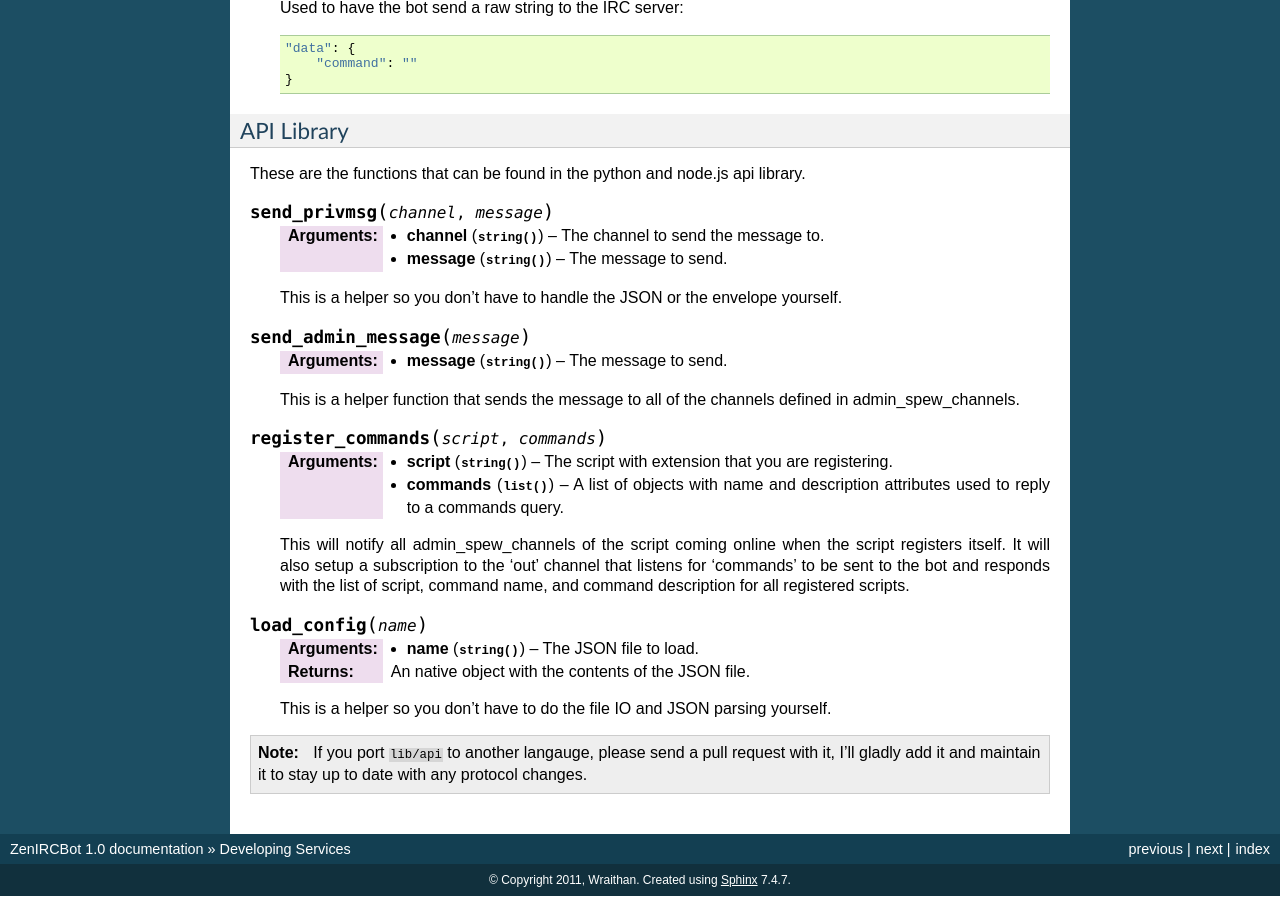
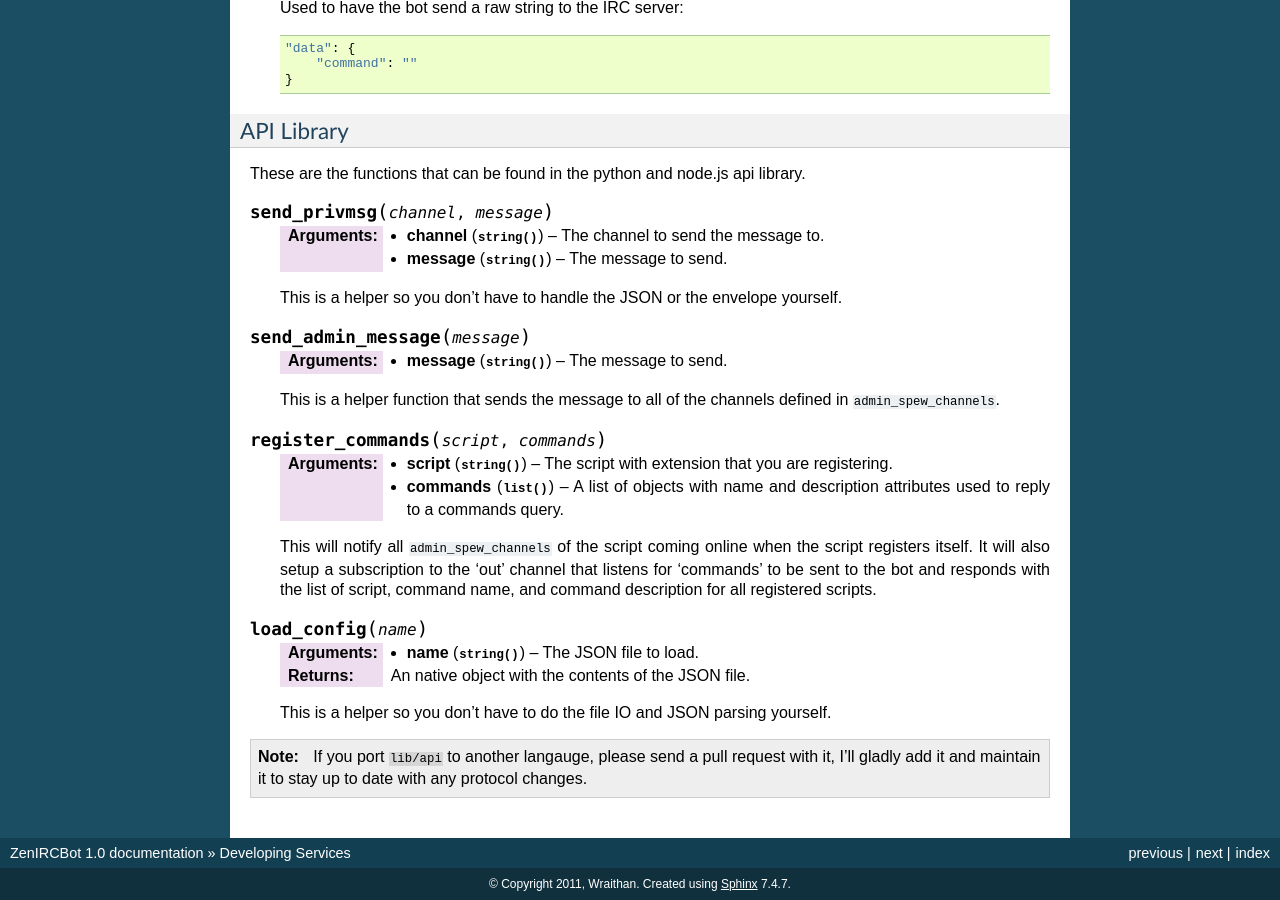
Before and after one commit to zenirc/zenircbot, a Sphinx documentation site: the page built from docs/services_devel.rst, in a window 1280 px wide and 900 px high, scrolled down 1594 px. Built offline with Sphinx 7.4.7, drawn with Linux system fonts in a browser that asks for light colours.

Commit message:
properly highlight an option

```diff
--- a/docs/services_devel.rst
+++ b/docs/services_devel.rst
@@ -121,7 +121,7 @@ api library.
    :param string message: The message to send.
 
    This is a helper function that sends the message to all of the
-   channels defined in admin_spew_channels.
+   channels defined in ``admin_spew_channels``.
 
 .. js:function:: register_commands(script, commands)
 
@@ -129,7 +129,7 @@ api library.
    :param list commands: A list of objects with name and description
                          attributes used to reply to a commands query.
 
-   This will notify all admin_spew_channels of the script coming
+   This will notify all ``admin_spew_channels`` of the script coming
    online when the script registers itself. It will also setup a
    subscription to the 'out' channel that listens for 'commands' to be
    sent to the bot and responds with the list of script, command name,
```
